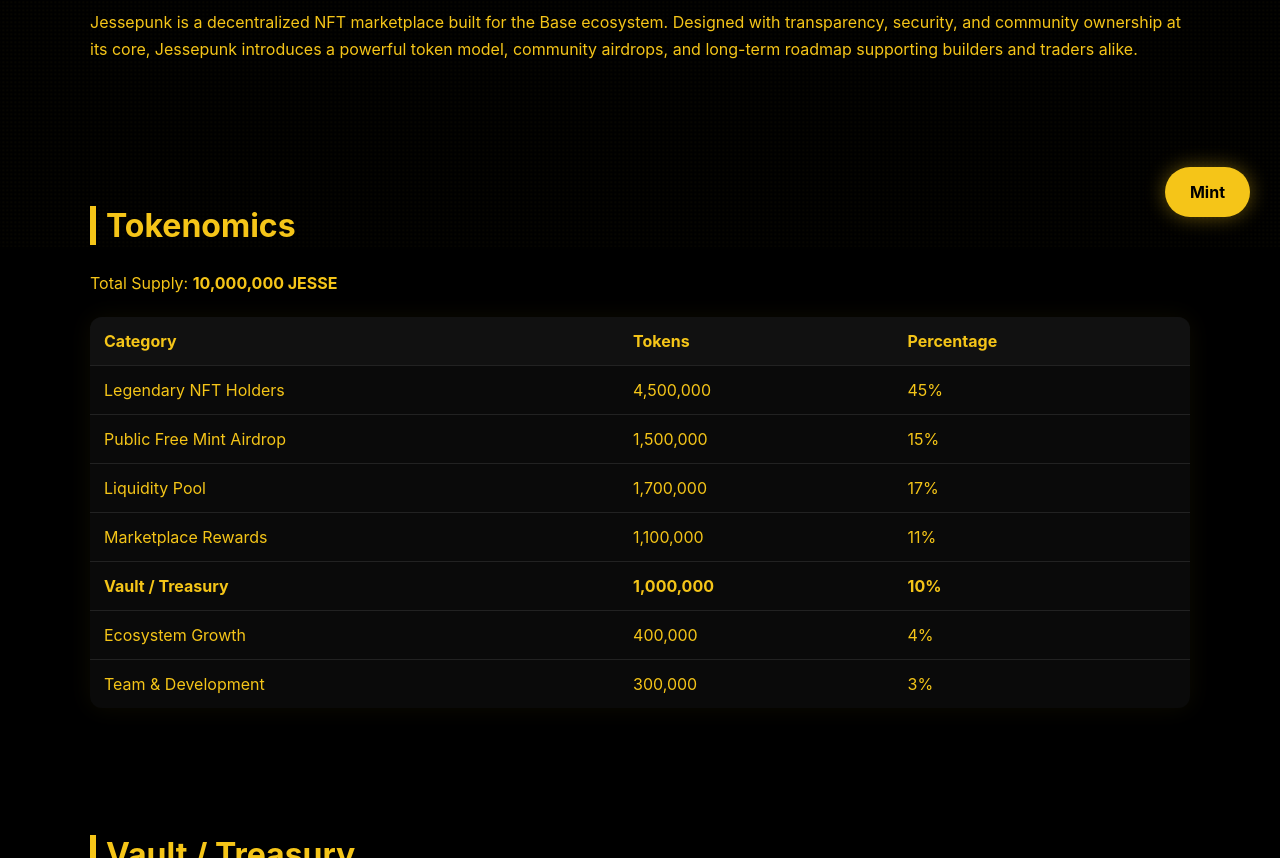
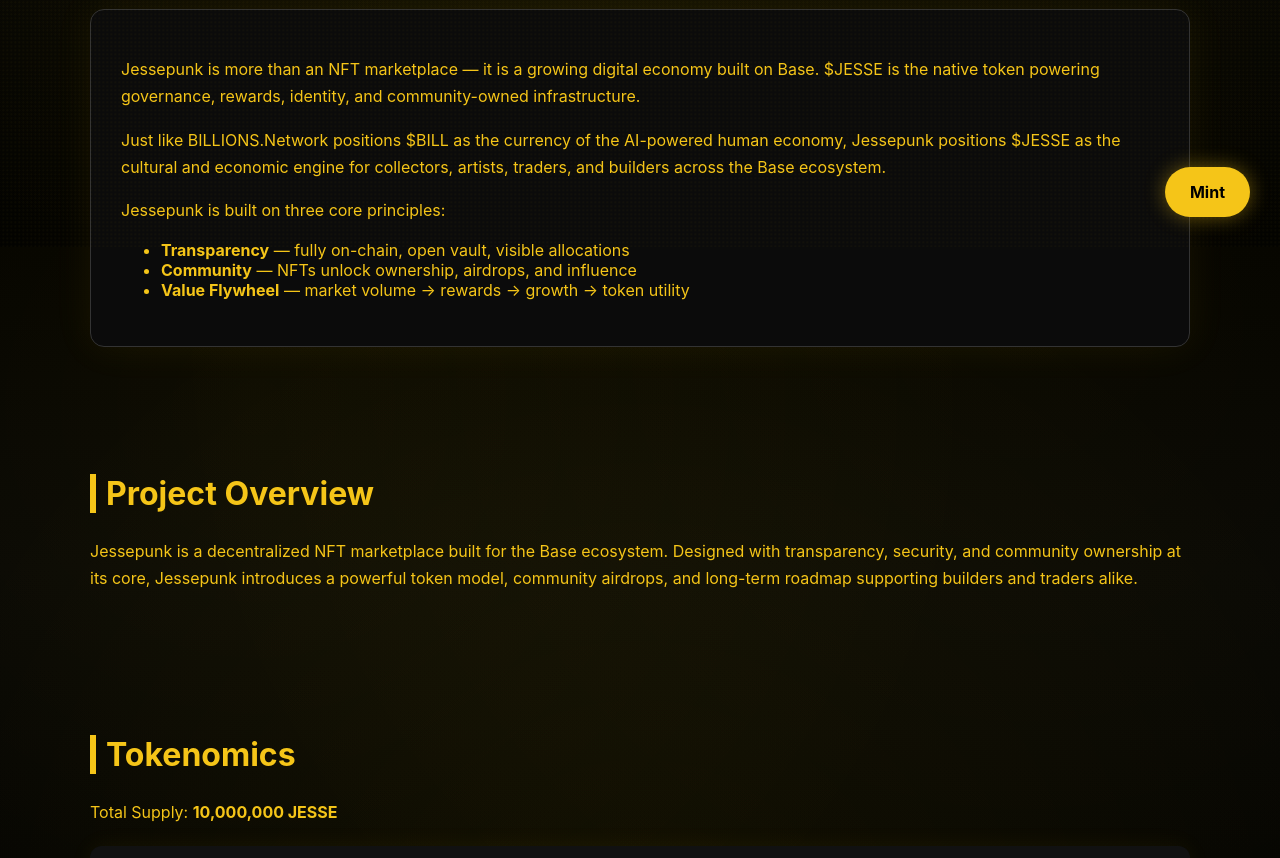
Before and after one commit to jessepunk/jessepunk-market, a plain HTML site: page index.html in a window 1280 px wide. Shown: the part 553-1411 px from the top of the page. Drawn offline with Linux system fonts and the light colour scheme.

Commit message:
Update index.html

```diff
--- a/index.html
+++ b/index.html
@@ -4,7 +4,19 @@
   <meta name="viewport" content="width=device-width, initial-scale=1.0" />
   <title>Jessepunk Marketplace</title>
   <style>
-    body { margin: 0; padding: 0; font-family: 'Inter', Arial, sans-serif; background: #000; color: #f5c518; }
+    body {
+      margin: 0;
+      padding: 0;
+      font-family: 'Inter', Arial, sans-serif;
+      color: #f5c518;
+      background: #000;
+      background-image: radial-gradient(circle at 20% 20%, rgba(255,215,0,0.05), transparent 60%),
+                        radial-gradient(circle at 80% 10%, rgba(255,215,0,0.04), transparent 70%),
+                        radial-gradient(circle at 50% 90%, rgba(255,215,0,0.05), transparent 80%),
+                        linear-gradient(180deg, #000 0%, #050505 40%, #000 100%);
+      background-attachment: fixed;
+      background-size: cover;
+    }
     header {
       padding: 80px 20px;
       text-align: center;
@@ -103,7 +115,28 @@ tr:last-child td { border-bottom: none; }
     <p class="hero-sub">The next-generation NFT marketplace on Base</p>
     <a class="primary-button" href="https://opensea.io/collection/jessepunk-legends/overview">Mint Now</a>
     <div id="particle-bg"></div>
-</header>  <div class="section">
+</header>  <div class="section" id="intro">
+    <h2>The Ticker is $JESSE</h2>
+    <div class="vault-card">
+      <p>
+        Jessepunk is more than an NFT marketplace — it is a growing digital economy built on Base.
+        $JESSE is the native token powering governance, rewards, identity, and community-owned infrastructure.
+      </p>
+      <p>
+        Just like BILLIONS.Network positions $BILL as the currency of the AI-powered human economy,
+        Jessepunk positions $JESSE as the cultural and economic engine for collectors, artists, traders,
+        and builders across the Base ecosystem.
+      </p>
+      <p>
+        Jessepunk is built on three core principles:
+      </p>
+      <ul>
+        <li><strong>Transparency</strong> — fully on-chain, open vault, visible allocations</li>
+        <li><strong>Community</strong> — NFTs unlock ownership, airdrops, and influence</li>
+        <li><strong>Value Flywheel</strong> — market volume → rewards → growth → token utility</li>
+      </ul>
+    </div>
+  </div>  <div class="section">
     <h2>Project Overview</h2>
     <p>Jessepunk is a decentralized NFT marketplace built for the Base ecosystem. Designed with transparency, security, and community ownership at its core, Jessepunk introduces a powerful token model, community airdrops, and long-term roadmap supporting builders and traders alike.</p>
   </div>  <div class="section">
@@ -308,4 +341,4 @@ document.addEventListener('mousemove', (e) => {
 
   </script>
 </body>
-                                                                                                                                                                                                                                                          </html>
+</html>
```
